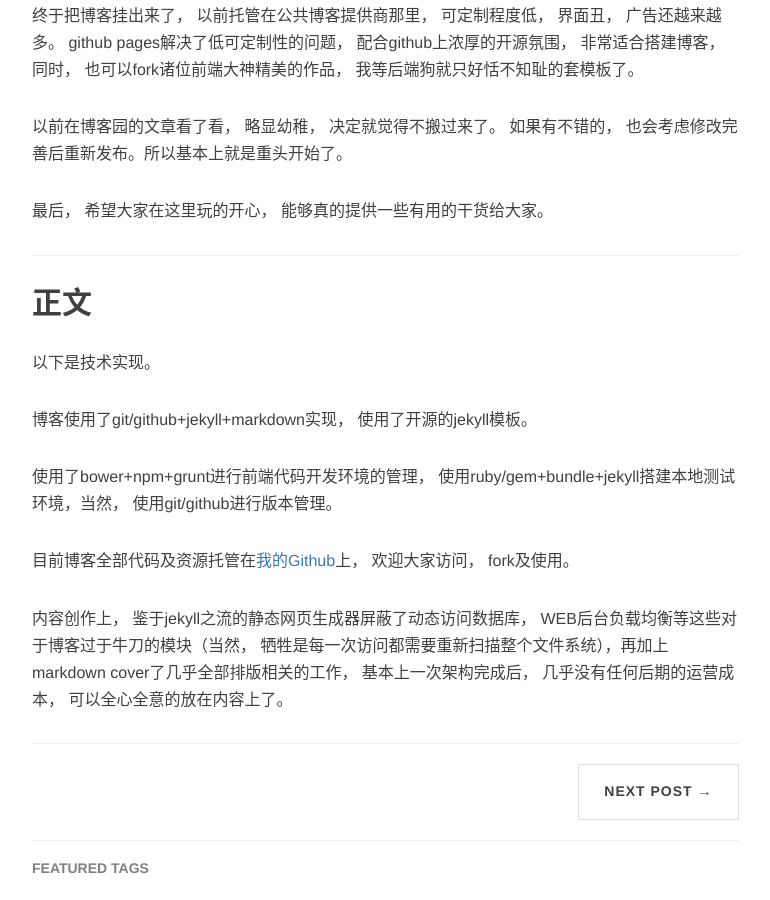
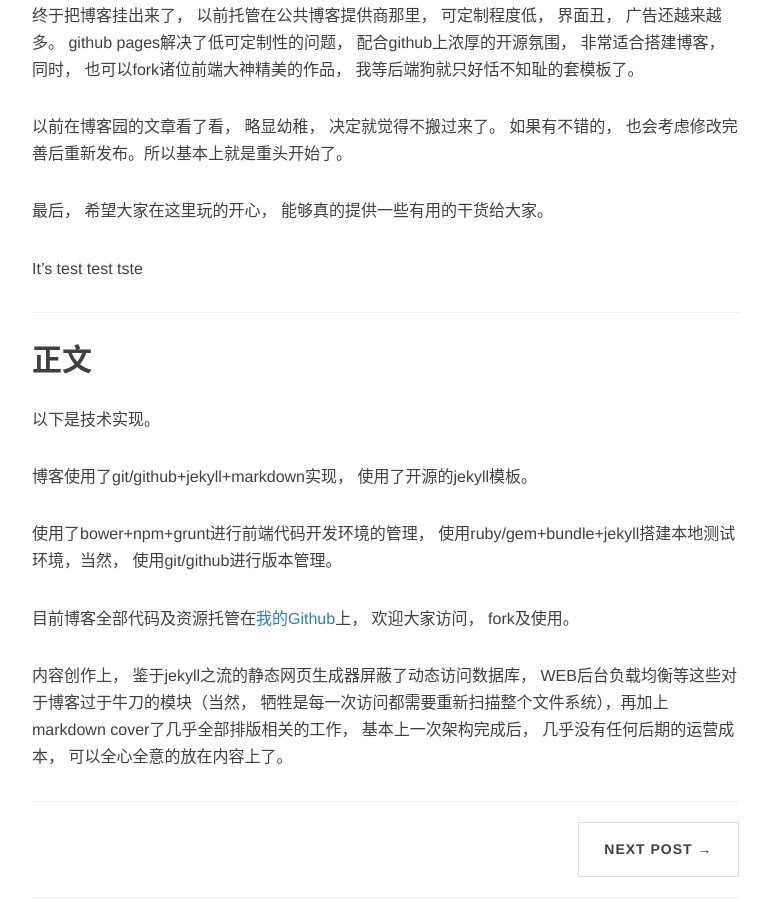
Before and after one commit to nickiwei/nickiwei.github.io, a Jekyll site: the page built from _posts/2015-10-22-Welcome to my blog - Copy.markdown, in a window 1280 px wide and 900 px high, scrolled down 757 px. Shown: the whole window, without its empty margins (233-1003 px from the left). Built offline with Jekyll 4.4.1, drawn with Linux system fonts in a browser that asks for light colours; nearby versions of some CDN libraries; comment, search, counter and statistics services are not loaded.

```diff
--- a/_posts/2015-10-22-Welcome to my blog - Copy.markdown
+++ b/_posts/2015-10-22-Welcome to my blog - Copy.markdown
@@ -23,6 +23,8 @@ tags:
 
 最后， 希望大家在这里玩的开心， 能够真的提供一些有用的干货给大家。
 
+It's test test tste
+
 ---
 
 ## 正文
```
